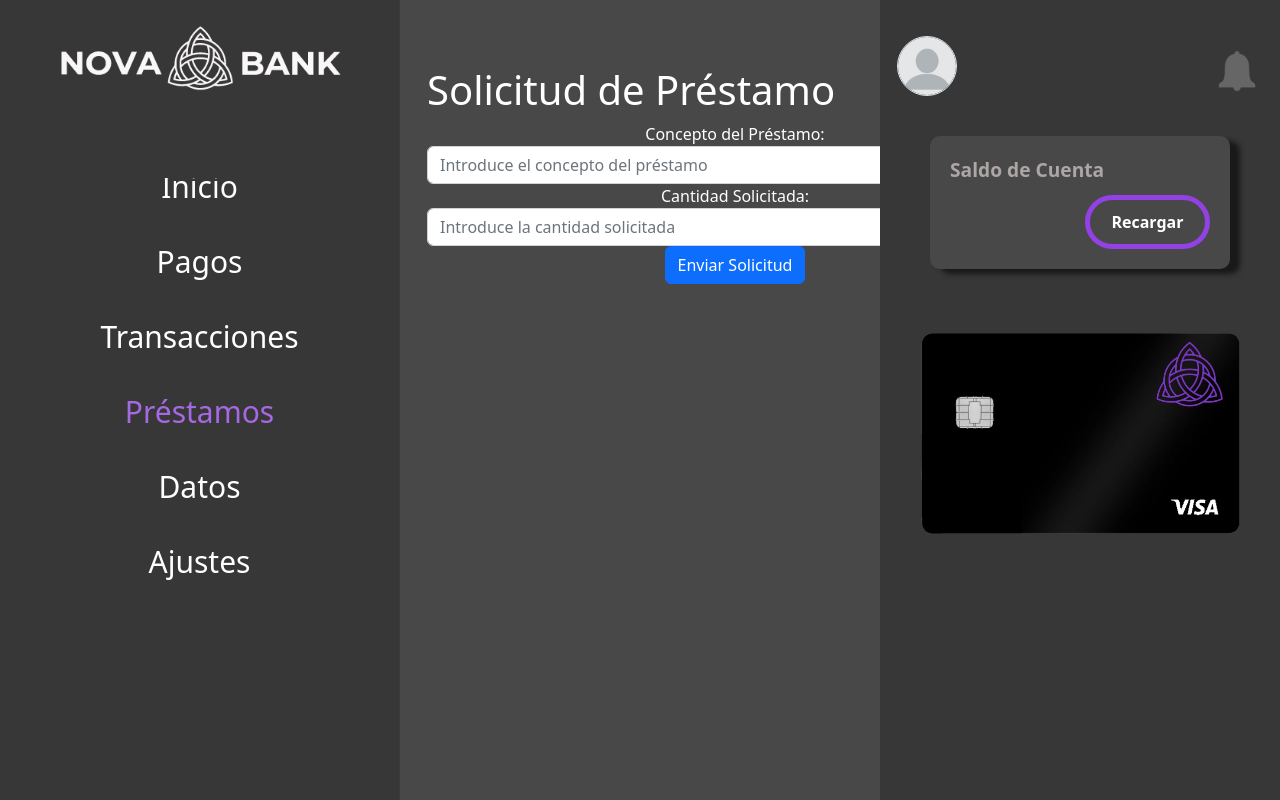
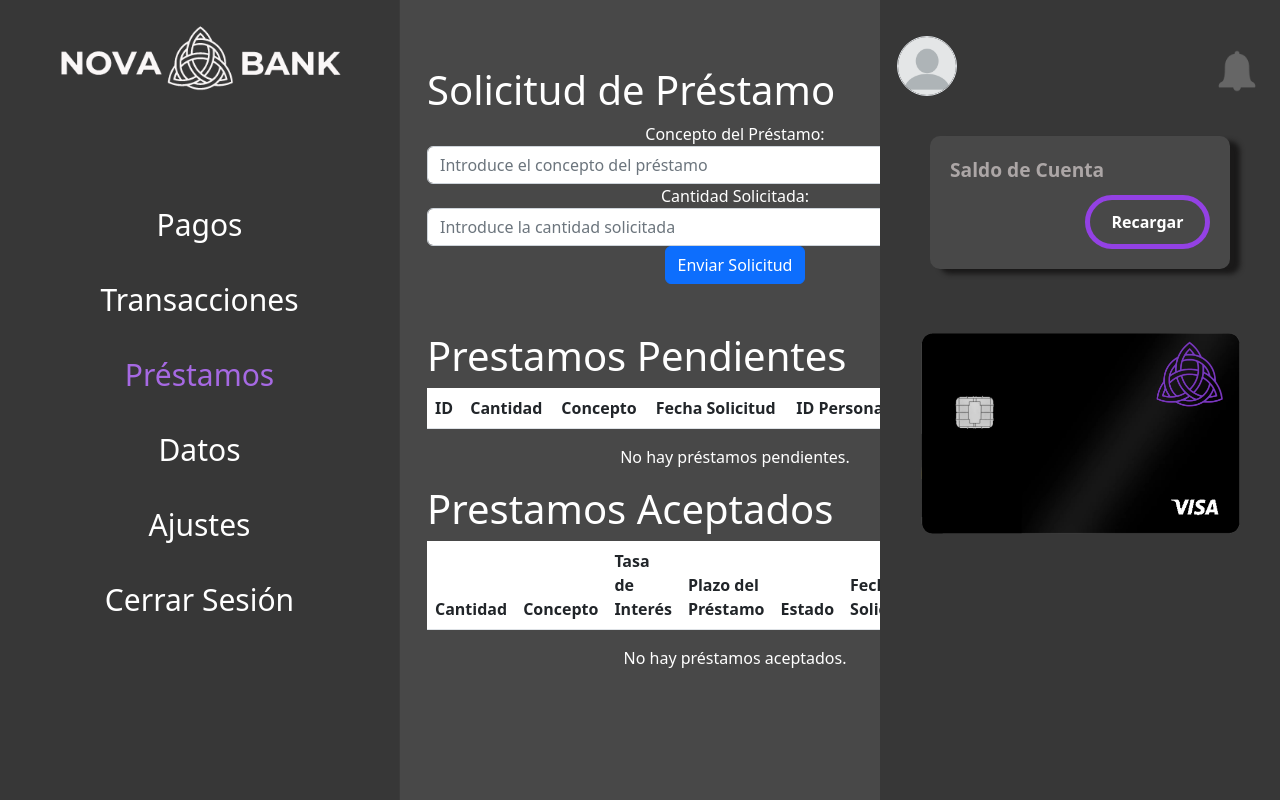
Before and after one commit to JCCutino/NovaBank, a PHP site: page /pagina_prestamos.php in a window 1280 px wide. Run offline with PHP 8.4, Linux system fonts and the light colour scheme; the visitor is signed in with stand-in values (Sample User, id 1); data comes from the database, SQL or seed files in the repository; tables that the repository leaves empty hold one stand-in row (values such as "Sample post"); lists and menus that the app fills with data are empty; some libraries are stand-ins or nearby versions.

Commit message:
Mostrar Prestamos Cliente

```diff
--- /dev/null
+++ b/funcionalidades/mostrarPrestamosCliente.php
@@ -0,0 +1,116 @@
+<?php
+include 'conexion.php';
+
+function mostrarPrestamosPendientes($conn){
+
+    $IBAN = $_SESSION['IBAN'];
+
+    $query = "SELECT * FROM Prestamo WHERE Estado_Prestamo = 'Pendiente' AND IBAN = ?";
+
+    $stmt = $conn->prepare($query);
+    $stmt->bind_param("s", $IBAN);
+    $stmt->execute();
+    $result = $stmt->get_result();
+
+    if ($result) {
+        echo '<div class="table-responsive">';
+        echo '<table class="table bg-white">';
+        echo '<thead>';
+        echo '<tr>';
+        echo '<th>ID</th>';
+        echo '<th>Cantidad</th>';
+        echo '<th>Concepto</th>';
+        echo '<th>Fecha Solicitud</th>';
+        echo '<th>ID Persona</th>';
+        echo '<th>IBAN</th>';
+        echo '<th>Acciones</th>';
+        echo '</tr>';
+        echo '</thead>';
+        echo '<tbody>';
+
+        while ($row = $result->fetch_assoc()) {
+            echo '<tr>';
+            echo '<td>' . $row['ID_Prestamo'] . '</td>';
+            echo '<td>' . $row['Cantidad'] . '</td>';
+            echo '<td>' . $row['Concepto'] . '</td>';
+            echo '<td>' . $row['Fecha_Solicitud'] . '</td>';
+            echo '<td>' . $row['ID_Persona'] . '</td>';
+            echo '<td>' . $row['IBAN'] . '</td>';
+            echo '<td><button class="btn btn-primary" onclick="mostrarDetalles(' . $row['ID_Prestamo'] . ')" data-bs-toggle="modal" data-bs-target="#detalleModal" data-id="' . $row['ID_Prestamo'] . '" data-cantidad="' . $row['Cantidad'] . '" data-concepto="' . $row['Concepto'] . '" data-fecha="' . $row['Fecha_Solicitud'] . '" data-idpersona="' . $row['ID_Persona'] . '" data-iban="' . $row['IBAN'] . '">Mostrar Detalles</button></td>';
+            echo '</tr>';
+        }
+
+        echo '</tbody>';
+        echo '</table>';
+        echo '</div>';
+
+        if ($result->num_rows == 0) {
+            echo '<p class="text-center">No hay préstamos pendientes.</p>';
+        }
+    } else {
+        echo 'Error al ejecutar la consulta: ' . $stmt->error;
+    }
+
+    $stmt->close();
+}
+
+
+function mostrarPrestamosAceptados($conn){
+
+    $IBAN = $_SESSION['IBAN'];
+
+    $query = "SELECT ID_Prestamo, Cantidad, Concepto, Tasa_Interes, Plazo_Prestamo, Estado_Prestamo, Fecha_Solicitud, Fecha_Aprobacion, Fecha_Pago, Deuda FROM Prestamo WHERE Estado_Prestamo = 'Aceptado' AND IBAN = ?";
+
+    $stmt = $conn->prepare($query);
+    $stmt->bind_param("s", $IBAN);
+    $stmt->execute();
+    $result = $stmt->get_result();
+
+    if ($result) {
+        echo '<div class="table-responsive">';
+        echo '<table class="table bg-white">';
+        echo '<thead>';
+        echo '<tr>';
+        echo '<th>Cantidad</th>';
+        echo '<th>Concepto</th>';
+        echo '<th>Tasa de Interés</th>';
+        echo '<th>Plazo del Préstamo</th>';
+        echo '<th>Estado</th>';
+        echo '<th>Fecha Solicitud</th>';
+        echo '<th>Fecha Aprobación</th>';
+        echo '<th>Fecha Pago</th>';
+        echo '<th>Deuda</th>';
+        echo '</tr>';
+        echo '</thead>';
+        echo '<tbody>';
+
+        while ($row = $result->fetch_assoc()) {
+            echo '<tr>';
+            echo '<td>' . $row['Cantidad'] . '</td>';
+            echo '<td>' . $row['Concepto'] . '</td>';
+            echo '<td>' . $row['Tasa_Interes'] . '</td>';
+            echo '<td>' . $row['Plazo_Prestamo'] . '</td>';
+            echo '<td>' . $row['Estado_Prestamo'] . '</td>';
+            echo '<td>' . $row['Fecha_Solicitud'] . '</td>';
+            echo '<td>' . $row['Fecha_Aprobacion'] . '</td>';
+            echo '<td>' . $row['Fecha_Pago'] . '</td>';
+            echo '<td>' . $row['Deuda'] . '</td>';
+            echo '</tr>';
+        }
+
+        echo '</tbody>';
+        echo '</table>';
+        echo '</div>';
+
+        if ($result->num_rows == 0) {
+            echo '<p class="text-center">No hay préstamos aceptados.</p>';
+        }
+    } else {
+        echo 'Error al ejecutar la consulta: ' . $stmt->error;
+    }
+
+    $stmt->close();
+}
+
+
+?>
--- a/pagina_ajustes.php
+++ b/pagina_ajustes.php
@@ -77,7 +77,10 @@
           <a href="pagina_datos.php">Datos</a>
           <a href="pagina_ajustes.php" class="morado">Ajustes</a>
 
+          <a href="funcionalidades/cerrarSesion.php" class="cerrar-sesion">Cerrar Sesión</a>
+
         </div>
+
       </div>
     </div>
 
--- a/pagina_datos.php
+++ b/pagina_datos.php
@@ -82,6 +82,7 @@
           <a href="pagina_datos.php" class="morado">Datos</a>
           <a href="pagina_ajustes.php">Ajustes</a>
 
+          <a href="funcionalidades/cerrarSesion.php" class="cerrar-sesion">Cerrar Sesión</a>
         </div>
       </div>
     </div>
--- a/pagina_pagos.php
+++ b/pagina_pagos.php
@@ -83,6 +83,8 @@
           <a href="pagina_prestamos.php">Préstamos</a>
           <a href="pagina_datos.php">Datos</a>
           <a href="pagina_ajustes.php">Ajustes</a>
+
+          <a href="funcionalidades/cerrarSesion.php" class="cerrar-sesion">Cerrar Sesión</a>
 
         </div>
       </div>
--- a/pagina_prestamos.php
+++ b/pagina_prestamos.php
@@ -1,5 +1,6 @@
 <?php
 include 'funcionalidades/obtenerDatos.php';
+include 'funcionalidades/mostrarPrestamosCliente.php';
 $resultadoPrestamo = json_encode(isset($_SESSION['resultadoPrestamo']) && $_SESSION['resultadoPrestamo']);
 
 ?>
@@ -80,6 +81,8 @@
           <a href="pagina_datos.php">Datos</a>
           <a href="pagina_ajustes.php">Ajustes</a>
 
+          <a href="funcionalidades/cerrarSesion.php" class="cerrar-sesion">Cerrar Sesión</a>
+
         </div>
       </div>
     </div>
@@ -106,6 +109,12 @@
 
     <button type="submit" class="btn btn-primary">Enviar Solicitud</button>
 </form>
+
+        <h1 class="mt-5">Prestamos Pendientes</h1>
+        <?php mostrarPrestamosPendientes($conn); ?>
+
+        <h1 class="mt-3">Prestamos Aceptados</h1>
+        <?php mostrarPrestamosAceptados($conn)  ?>
 
         </div>
 
--- a/pagina_principal.php
+++ b/pagina_principal.php
@@ -77,6 +77,8 @@
           <a href="pagina_datos.php">Datos</a>
           <a href="pagina_ajustes.php">Ajustes</a>
 
+          <a href="funcionalidades/cerrarSesion.php" class="cerrar-sesion">Cerrar Sesión</a>
+
         </div>
       </div>
     </div>
--- a/pagina_transacciones.php
+++ b/pagina_transacciones.php
@@ -76,6 +76,8 @@
           <a href="pagina_prestamos.php">Préstamos</a>
           <a href="pagina_datos.php">Datos</a>
           <a href="pagina_ajustes.php">Ajustes</a>
+
+          <a href="funcionalidades/cerrarSesion.php" class="cerrar-sesion">Cerrar Sesión</a>
 
         </div>
       </div>
```
